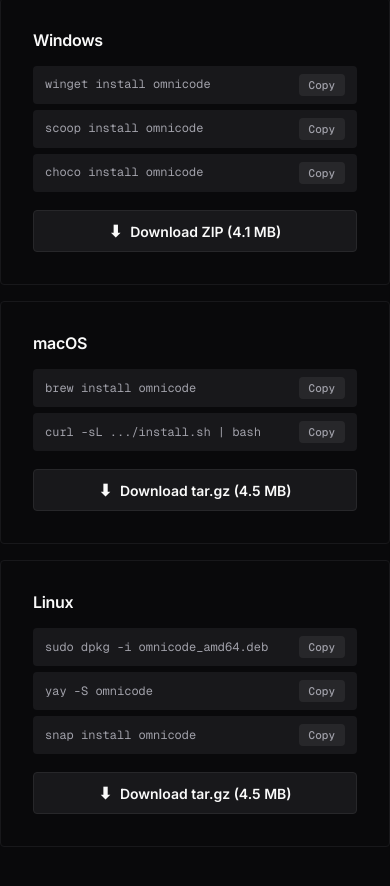
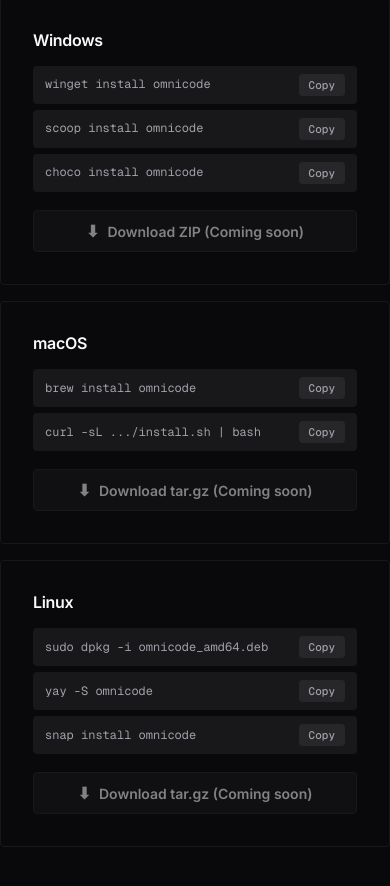
Before and after one commit to bomboclati/OmniCode-, a plain HTML site: page landing-page/index.html in a window 390 px wide. Shown: the part 7183-8069 px from the top of the page. Drawn offline with nearby package versions, Linux system fonts and the light colour scheme.

Commit message:
fix: mobile install button downloads null.txt, guard download handler
- Remove download-btn class from install-pwa-btn (caused null.txt download)
- Add !url guard in download handler to prevent silent failures
- Add install-pwa-btn CSS alongside download-btn for same styling
- Disable desktop download buttons with Coming soon (no releases published)

```diff
--- a/landing-page/index.html
+++ b/landing-page/index.html
@@ -440,7 +440,7 @@
   flex-shrink: 0;
 }
 .copy-btn:hover { background: #3F3F46; color: #FAFAFA; }
-.download-btn {
+.download-btn, .install-pwa-btn {
   display: inline-flex;
   align-items: center;
   gap: 8px;
@@ -458,9 +458,9 @@
   justify-content: center;
   margin-top: 12px;
 }
-.download-btn:hover { border-color: #52525B; background: #27272A; }
+.download-btn:hover, .install-pwa-btn:hover { border-color: #52525B; background: #27272A; }
 .download-btn:disabled { opacity: 0.5; cursor: not-allowed; }
-.download-btn .dl-icon { font-size: 16px; }
+.download-btn .dl-icon, .install-pwa-btn .dl-icon { font-size: 16px; }
 .download-progress {
   margin-top: 8px;
   padding: 8px 12px;
@@ -914,7 +914,7 @@
 <div class="download-card">
 <h3>Mobile App</h3>
 <p style="font-size:14px;color:#52525B;margin-bottom:1rem">Install OmniCode on your phone. Full PWA with offline support, chat, and code editing.</p>
-<button class="download-btn" id="install-pwa-btn" style="text-decoration:none;cursor:pointer">
+<button class="install-pwa-btn" id="install-pwa-btn" style="text-decoration:none;cursor:pointer">
 <span class="dl-icon">📱</span> Install Mobile App
 </button>
 <div id="install-pwa-status" style="margin-top:8px;font-size:12px;color:#52525B;display:none"></div>
@@ -924,29 +924,26 @@
 <div class="download-method"><code>winget install omnicode</code><button class="copy-btn" data-cmd="winget install omnicode">Copy</button></div>
 <div class="download-method"><code>scoop install omnicode</code><button class="copy-btn" data-cmd="scoop install omnicode">Copy</button></div>
 <div class="download-method"><code>choco install omnicode</code><button class="copy-btn" data-cmd="choco install omnicode">Copy</button></div>
-<button class="download-btn" id="dl-windows" data-url="https://github.com/bomboclati/OmniCode-/releases/download/v0.1.0/OmniCode-v0.1.0-windows-x86_64.zip" data-filename="OmniCode-v0.1.0-windows-x86_64.zip">
-<span class="dl-icon">⬇</span> Download ZIP (4.1 MB)
+<button class="download-btn" disabled style="opacity:0.5;cursor:not-allowed">
+<span class="dl-icon">⬇</span> Download ZIP (Coming soon)
 </button>
-<div class="download-progress" id="dl-windows-progress"><span class="dl-status">Downloading...</span><div class="bar"><div class="bar-fill"></div></div></div>
 </div>
 <div class="download-card">
 <h3>macOS</h3>
 <div class="download-method"><code>brew install omnicode</code><button class="copy-btn" data-cmd="brew install omnicode">Copy</button></div>
 <div class="download-method"><code>curl -sL .../install.sh | bash</code><button class="copy-btn" data-cmd="curl -sL https://raw.githubusercontent.com/bomboclati/OmniCode-/main/install.sh | bash">Copy</button></div>
-<button class="download-btn" id="dl-macos" data-url="https://github.com/bomboclati/OmniCode-/releases/download/v0.1.0/OmniCode-0.1.0-linux-x86_64.tar.gz" data-filename="OmniCode-0.1.0-macos-x86_64.tar.gz">
-<span class="dl-icon">⬇</span> Download tar.gz (4.5 MB)
+<button class="download-btn" disabled style="opacity:0.5;cursor:not-allowed">
+<span class="dl-icon">⬇</span> Download tar.gz (Coming soon)
 </button>
-<div class="download-progress" id="dl-macos-progress"><span class="dl-status">Downloading...</span><div class="bar"><div class="bar-fill"></div></div></div>
 </div>
 <div class="download-card">
 <h3>Linux</h3>
 <div class="download-method"><code>sudo dpkg -i omnicode_amd64.deb</code><button class="copy-btn" data-cmd="sudo dpkg -i omnicode_amd64.deb">Copy</button></div>
 <div class="download-method"><code>yay -S omnicode</code><button class="copy-btn" data-cmd="yay -S omnicode">Copy</button></div>
 <div class="download-method"><code>snap install omnicode</code><button class="copy-btn" data-cmd="snap install omnicode">Copy</button></div>
-<button class="download-btn" id="dl-linux" data-url="https://github.com/bomboclati/OmniCode-/releases/download/v0.1.0/OmniCode-0.1.0-linux-x86_64.tar.gz" data-filename="OmniCode-0.1.0-linux-x86_64.tar.gz">
-<span class="dl-icon">⬇</span> Download tar.gz (4.5 MB)
+<button class="download-btn" disabled style="opacity:0.5;cursor:not-allowed">
+<span class="dl-icon">⬇</span> Download tar.gz (Coming soon)
 </button>
-<div class="download-progress" id="dl-linux-progress"><span class="dl-status">Downloading...</span><div class="bar"><div class="bar-fill"></div></div></div>
 </div>
 </div>
 </section>
@@ -1165,6 +1162,7 @@
     btn.addEventListener('click', function() {
       var url = this.getAttribute('data-url');
       var filename = this.getAttribute('data-filename');
+      if (!url) return;
       var progressId = this.id.replace('dl-', 'dl-') + '-progress';
       triggerDownload(url, filename, progressId);
     });
```
